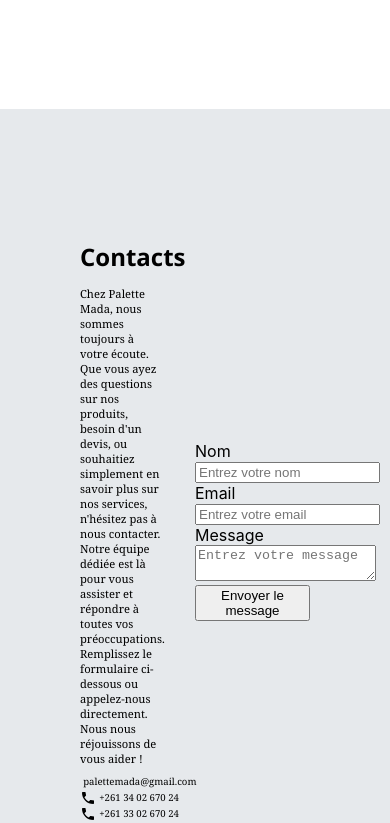
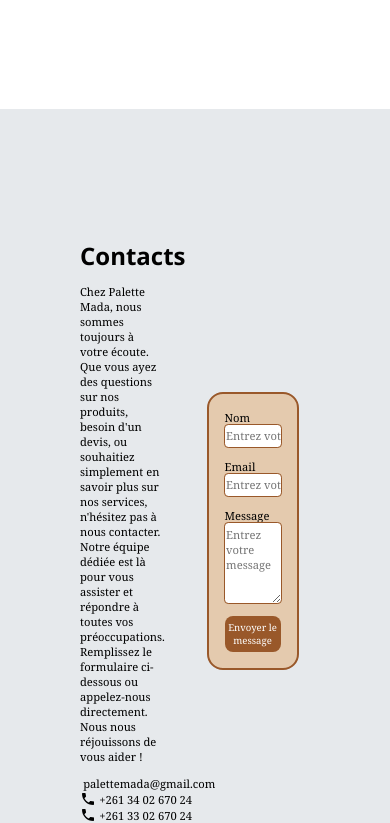
Before and after one commit to ManohisoaVicky/palette_mada, a React (Create React App) app: page / in a window 390 px wide. Shown: the part 2423-3246 px from the top of the page. Built offline with nearby package versions, Linux system fonts and the light colour scheme.

Commit message:
styled form part of contacts section for small pcscreens

```diff
--- a/src/App.css
+++ b/src/App.css
@@ -249,6 +249,48 @@
   font-family: "Noto Serif", serif;
 }
 
+.contact-form {
+  align-items: center;
+}
+
+form {
+  width: 80%;
+  background-color: var(--light-brown);
+  border-radius: 1rem;
+  border: 2px solid var(--dark-brown);
+}
+
+.input-box {
+  display: flex;
+  flex-direction: column;
+}
+
+.input-box > label {
+  font-family: "Noto Serif", serif;
+}
+
+.field,
+.mess {
+  border: none;
+  font-family: "Noto Serif", serif;
+  outline: 1px solid var(--dark-brown);
+}
+
+form > button {
+  background-color: var(--dark-brown);
+  border: none;
+  color: white;
+  width: 100%;
+  border-radius: 0.5rem;
+  font-family: "Noto Serif", serif;
+  transition: all 0.3s;
+}
+
+form > button:hover {
+  cursor: pointer;
+  box-shadow: 2px 2px 5px rgba(0, 0, 0, 0.3);
+}
+
 /*---------------------------------------------------------------LARGE SCREEN STYLES----------------------------------------------------------*/
 
 @media screen and (min-width: 1680px) {
@@ -363,36 +405,16 @@
     padding-left: 0.5rem;
   }
 
-  .contact-form {
-    align-items: center;
-  }
-
   form {
-    width: 80%;
-    background-color: var(--light-brown);
     padding: 2rem;
-    border-radius: 1rem;
-    border: 2px solid var(--dark-brown);
-  }
-
-  .input-box {
-    display: flex;
-    flex-direction: column;
-  }
-
-  .input-box > label {
-    font-family: "Noto Serif", serif;
   }
 
   .field,
   .mess {
     font-size: 1rem;
     padding: 0.5rem 0 0.5rem 0.2rem;
-    border: none;
     border-radius: 0.2rem;
     margin-bottom: 1rem;
-    font-family: "Noto Serif", serif;
-    outline: 1px solid var(--dark-brown);
   }
 
   .mess {
@@ -400,23 +422,11 @@
   }
 
   form > button {
-    background-color: var(--dark-brown);
-    border: none;
-    color: white;
-    width: 100%;
     padding: 1rem 0;
-    border-radius: 0.5rem;
-    font-family: "Noto Serif", serif;
     font-size: 0.8rem;
-    transition: all 0.3s;
   }
 
-  form > button:hover {
-    cursor: pointer;
-    box-shadow: 2px 2px 5px rgba(0, 0, 0, 0.3);
-  }
-
-  /*------------------------------------------------------------ Footer Large ----------------------------------------------*/
+  /*---------------------Footer Large -----------------------*/
 
   .footer {
     display: flex;
@@ -425,7 +435,6 @@
 
     background-color: var(--dark-brown);
     padding: 1rem 0;
-    color: white;
     font-size: 0.8rem;
   }
 
@@ -572,11 +581,38 @@
   }
 
   .contact-info {
-    margin-top: 0.5rem;
+    margin-top: 0.7rem;
   }
 
   .contact-info > div > p {
     padding-left: 0.2rem;
+    font-size: 0.7rem;
+  }
+
+  form {
+    padding: 1rem;
+  }
+
+  .input-box > label {
+    font-size: 0.7rem;
+  }
+
+  .field,
+  .mess {
+    font-size: 0.7rem;
+    padding: 0.2rem 0 0.2rem 0.1rem;
+    border-radius: 0.2rem;
+    margin-bottom: 0.8rem;
+  }
+
+  .mess {
+    height: 5rem;
+  }
+
+  form > button {
     font-size: 0.6rem;
+    padding: 0.3rem 0;
   }
+
+  /*Footer style for small screens */
 }
```
